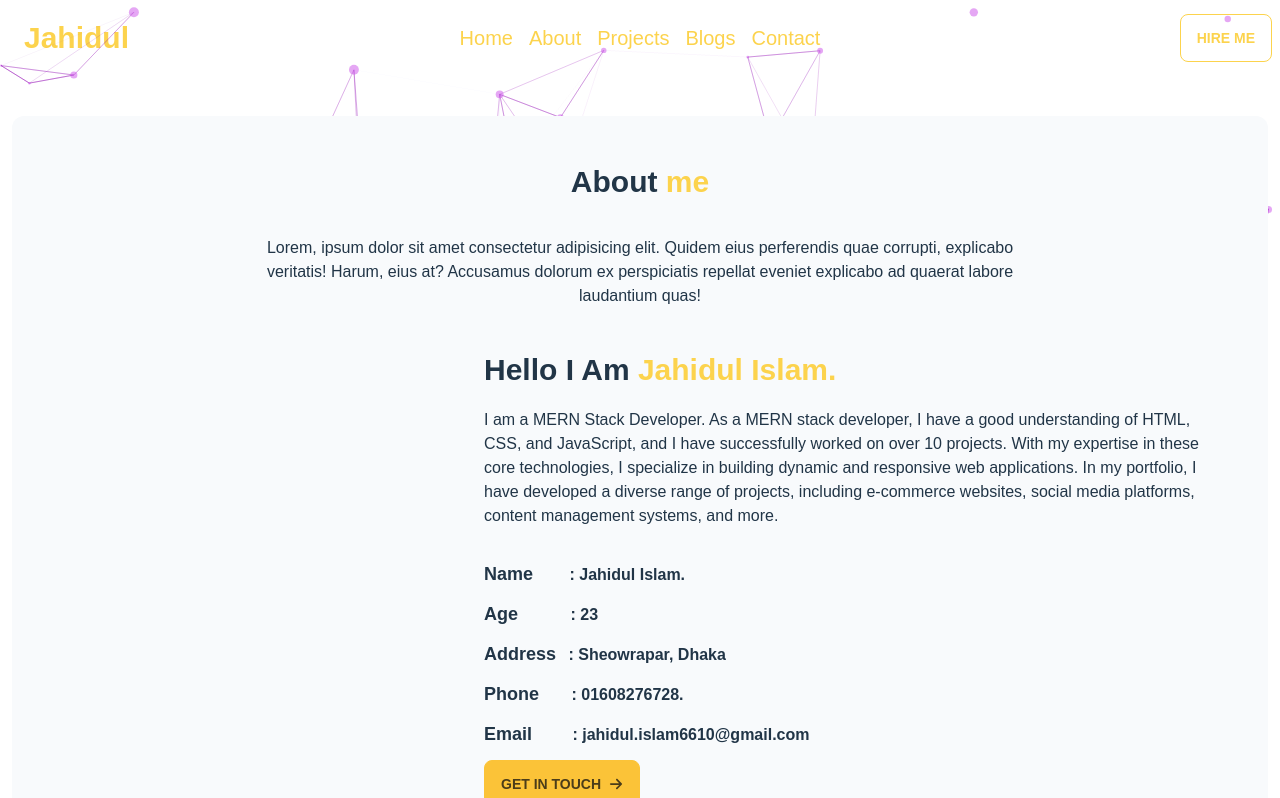
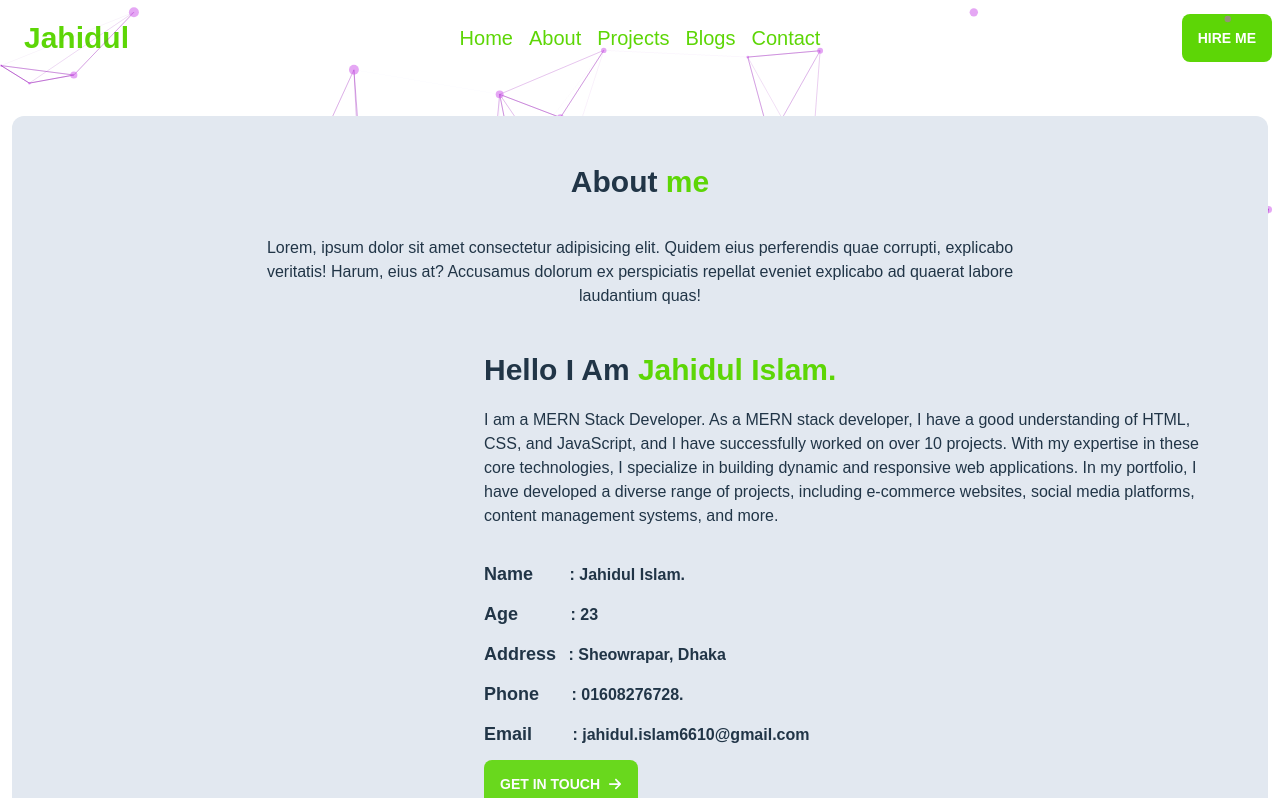
Before and after one commit to Jahidul37/my-Portfolio, a React (Vite) app: page /about in a window 1280 px wide. Shown: the top 798 px of the page. Built offline with nearby package versions, Linux system fonts and the light colour scheme.

Commit message:
code colour update

```diff
--- a/src/Pages/Home/About/About.jsx
+++ b/src/Pages/Home/About/About.jsx
@@ -12,9 +12,9 @@ const About = () => {
     }, []);
 
     return (
-        <div data-aos="zoom-in" className=' card-body rounded-xl m-3 my-10 bg-slate-50'>
+        <div data-aos="zoom-in" className=' card-body rounded-xl m-3 my-10 bg-slate-200'>
             <div className=' text-center '>
-                <h1 className=' text-3xl font-bold py-4 '>About <span className='text-amber-300'>me</span> </h1>
+                <h1 className=' text-3xl font-bold py-4 '>About <span className='text-[#5dd606]'>me</span> </h1>
                 <div className='py-5 lg:mx-20 lg:px-32'>
                     <p>Lorem, ipsum dolor sit amet consectetur adipisicing elit. Quidem eius perferendis quae corrupti, explicabo veritatis! Harum, eius at?
                         Accusamus dolorum ex perspiciatis repellat eveniet explicabo ad quaerat labore laudantium quas!</p>
@@ -24,7 +24,7 @@ const About = () => {
                 <div className="hero-content gap-x-10 flex-col lg:flex-row">
                     <img data-aos="zoom-out-left" src={imgjahid} className="lg:max-w-sm   rounded-lg shadow-2xl" />
                     <div>
-                        <h1 className="text-3xl font-bold">Hello I Am <span className='text-amber-300'>Jahidul Islam.</span> </h1>
+                        <h1 className="text-3xl font-bold">Hello I Am <span className='text-[#5dd606]'>Jahidul Islam.</span> </h1>
                         <p className="py-5">I am a MERN Stack Developer. As a MERN stack developer, I have a good understanding of HTML, CSS, and JavaScript, and I have successfully worked on over 10 projects.
                             With my expertise in these core technologies, I specialize in building dynamic and responsive web applications. In my portfolio, I have developed a diverse range of projects,
                             including e-commerce websites, social media platforms, content management systems, and more.</p>
@@ -36,7 +36,7 @@ const About = () => {
                             <p className=' font-semibold'><span className=' text-lg me-9'>Email</span> : jahidul.islam6610@gmail.com</p>
 
                         </div>
-                        <Link to="/contact"><button className="btn btn-warning opacity-90">Get in touch <ImArrowRight2></ImArrowRight2></button></Link>
+                        <Link to="/contact"><button className="btn border-none  bg-[#5dd606] text-white opacity-90">Get in touch <ImArrowRight2></ImArrowRight2></button></Link>
                     </div>
                 </div>
             </div>
--- a/src/Pages/Home/Quotes/Quotes.jsx
+++ b/src/Pages/Home/Quotes/Quotes.jsx
@@ -15,10 +15,10 @@ const Quotes = () => {
             data-aos-offset="300"
             data-aos-easing="ease-in-sine"
 
-            className=" card-body m-3 rounded-lg my-10 py-6 bg-slate-50  relative">
+            className=" card-body m-3 rounded-lg my-10 py-6 bg-slate-200 relative">
             <div className="content text-center ">
                 <div className="max-w-md mx-auto">
-                    <h1 className="text-3xl font-bold text-amber-300 mb-4">Quotes</h1>
+                    <h1 className="text-3xl font-bold text-[#5dd606] mb-4">Quotes</h1>
                     <span className='text-5xl my-5 '><FaQuoteLeft className=' mx-auto'></FaQuoteLeft></span>
                     <p className="py-3 text-xl font-bold m-2">"If you want to live a happy life, tie it to a goal, not to people or things."</p>
                     <h4 className='text-2xl font-semibold'> — Albert Einstein —</h4>
--- a/src/Pages/Home/SkillsPart/SkillPart.jsx
+++ b/src/Pages/Home/SkillsPart/SkillPart.jsx
@@ -23,9 +23,9 @@ const SkillPart = () => {
 
     return (
 
-        <div className=' card-body m-3 bg-slate-50  rounded-lg'>   {/* data-aos="zoom-in-up" */}
+        <div className=' card-body m-3 bg-slate-200 rounded-lg'>   {/* data-aos="zoom-in-up" */}
             <div className='text-center text-xl  lg:mx-36'>
-                <h1 className=' font-bold text-3xl py-6'>My <span className='text-amber-300'>Skill</span></h1>
+                <h1 className=' font-bold text-3xl py-6'>My <span className='text-[#5dd606]'>Skill</span></h1>
 
                 <p className=' lg:mx-20'>Welcome to browse my website project.
                     You can know about my work experience by working on my website project.</p>
--- a/src/Pages/MyProjects/LoadProjectData.jsx
+++ b/src/Pages/MyProjects/LoadProjectData.jsx
@@ -18,7 +18,7 @@ const LoadProjectData = ({ user }) => {
                     <h2 className="card-title mt-4 min-[220px]">{name}</h2>
                     <p>If a dog chews shoes whose shoes does he choose?</p>
                     <div className="card-actions justify-end">
-                        <button className="btn btn-warning opacity-90">view Details</button>
+                        <button className="btn border-none  bg-[#5dd606] text-white ">view Details</button>
                     </div>
                 </div>
             </div>
--- a/src/Pages/MyProjects/MyProjects.jsx
+++ b/src/Pages/MyProjects/MyProjects.jsx
@@ -25,9 +25,9 @@ const MyProjects = () => {
 
     return (
 
-        <div data-aos="zoom-in-up" className=' bg-slate-50  m-3 my-10 py-6 rounded-lg'>
+        <div data-aos="zoom-in-up" className=' bg-slate-200 m-3 my-10 py-6 rounded-lg'>
             <div className='text-center text-xl  lg:mx-36'>
-                <h1 className=' font-bold text-3xl py-6'>My <span className='text-amber-300'>Projects</span></h1>
+                <h1 className=' font-bold text-3xl py-6'>My <span className=' text-[#5dd606]'>Projects</span></h1>
 
                 <p className=' lg:mx-20'>Welcome to browse my website project.
                     You can know about my work experience by working on my website project.</p>
@@ -49,7 +49,7 @@ const MyProjects = () => {
                 {/* card difference er part end */}
 
                 <div className='text center mx-auto my-auto'>
-                    <button className='btn btn-active btn-accent mx-auto '>see more</button>
+                    <button className='btn border-none  bg-[#3bca58] text-white mx-auto '>see more</button>
                 </div>
             </div>
 
--- a/src/Shared/HeadersNav.jsx
+++ b/src/Shared/HeadersNav.jsx
@@ -4,11 +4,11 @@ import { Link } from 'react-router-dom';
 
 const HeadersNav = () => {
     const navitems = <>
-        <Link to='/'><li className='p-2 text-amber-300 '>Home</li></Link>
-        <Link to='/about'><li className='p-2 text-amber-300 '>About</li></Link>
-        <Link to='/myprojects'><li className='p-2 text-amber-300'>Projects</li></Link>
-        <Link to='/blog'><li className='p-2 text-amber-300 '>Blogs</li></Link>
-        <Link to='/contact'><li className='p-2 text-amber-300'>Contact</li></Link>
+        <Link to='/'><li className='p-2 text-[#5dd606] '>Home</li></Link>
+        <Link to='/about'><li className='p-2 text-[#5dd606] '>About</li></Link>
+        <Link to='/myprojects'><li className='p-2 text-[#5dd606]'>Projects</li></Link>
+        <Link to='/blog'><li className='p-2 text-[#5dd606]'>Blogs</li></Link>
+        <Link to='/contact'><li className='p-2 text-[#5dd606]'>Contact</li></Link>
 
     </>
     return (
@@ -22,7 +22,7 @@ const HeadersNav = () => {
                         {navitems}
                     </ul>
                 </div>
-                <h3 className=" text-3xl font-bold mx-4 text-amber-300 ">Jahidul</h3>
+                <h3 className=" text-3xl font-bold mx-4 text-[#5dd606] ">Jahidul</h3>
             </div>
             <div className="navbar-center hidden lg:flex">
                 <ul className="menu menu-horizontal px-1 text-xl ">
@@ -30,7 +30,7 @@ const HeadersNav = () => {
                 </ul>
             </div>
             <div className="navbar-end">
-                <Link to="/contact"> <li className="btn btn-outline btn-white text-amber-300">Hire Me</li></Link>
+                <Link to="/contact"> <li className="  btn border-none btn-outline  bg-[#5dd606] text-white">Hire Me</li></Link>
 
             </div>
         </div>
```
Also changed, not shown: src/Pages/Home/Banner/Banner.jsx (+4 -4 lines), src/Pages/Home/SkillsPart/AutoPlayMethods.jsx (+16 -16 lines).
